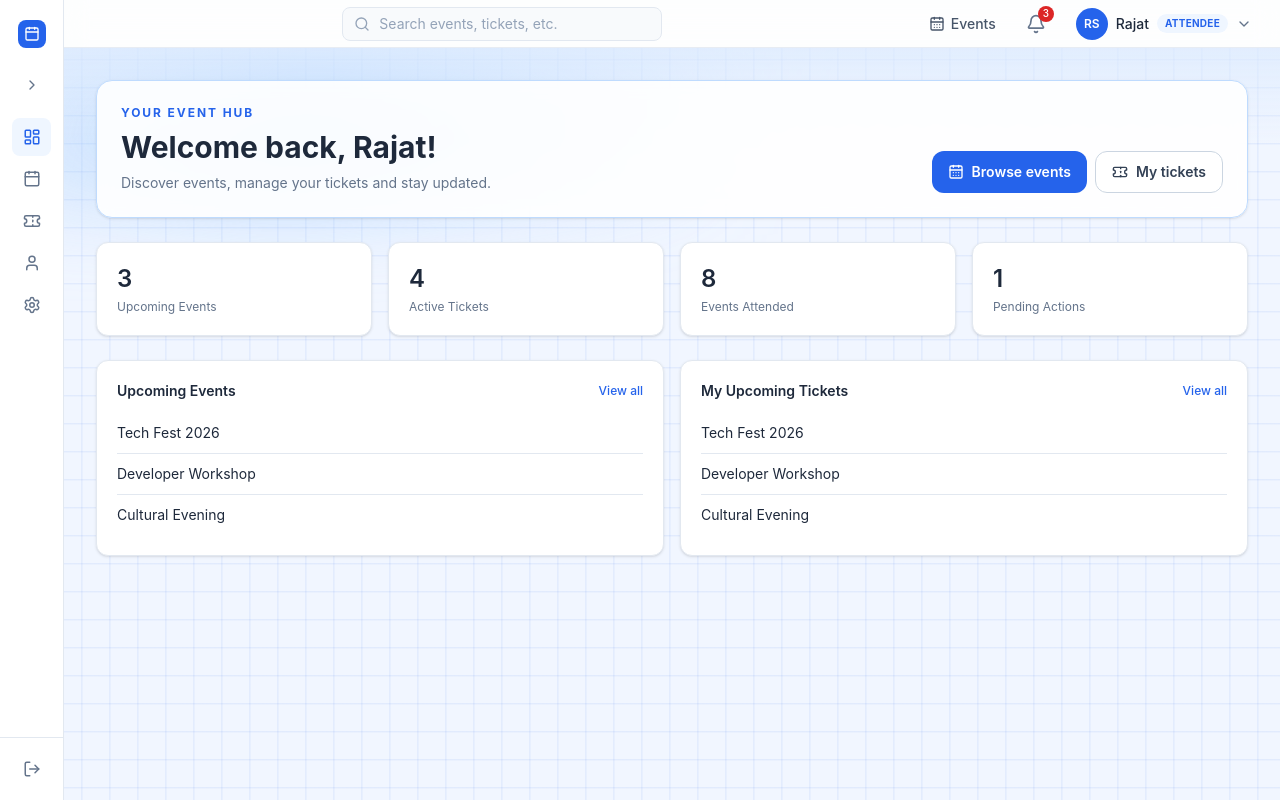
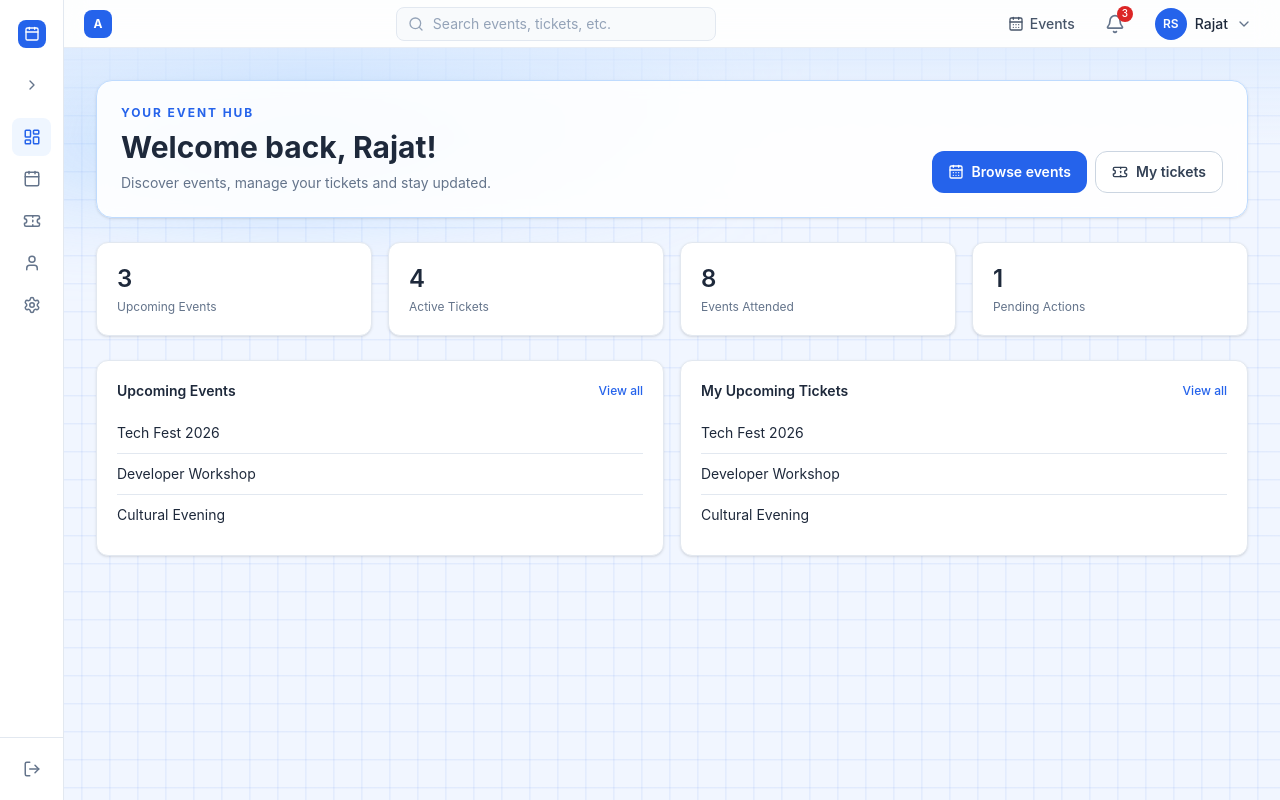
Before and after one commit to Anushka-Verma-CODES/EventPulse, a React (Vite) app in the folder frontend/: page /attendee/dashboard in a window 1280 px wide. Built offline with nearby package versions, Linux system fonts and the light colour scheme.

Commit message:
feat: add role indicators to Attendee, Organizer, and Volunteer navbars

```diff
--- a/frontend/src/components/layout/AttendeeNavbar.tsx
+++ b/frontend/src/components/layout/AttendeeNavbar.tsx
@@ -12,6 +12,13 @@ export default function AttendeeNavbar({ onOpenMobileSidebar }: AttendeeNavbarPr
   return (
     <header className="sticky top-0 z-20 flex h-12 items-center justify-between border-b border-[#E2E8F0]/80 bg-white/75 px-3 backdrop-blur-md sm:px-5">
       <div className="flex items-center gap-3">
+        <span
+          title="Attendee"
+          aria-label="Attendee role"
+          className="flex h-7 w-7 items-center justify-center rounded-lg bg-[#2563EB] text-xs font-bold text-white"
+        >
+          A
+        </span>
         <button
           type="button"
           onClick={onOpenMobileSidebar}
--- a/frontend/src/components/layout/OrganizerNavbar.tsx
+++ b/frontend/src/components/layout/OrganizerNavbar.tsx
@@ -12,6 +12,13 @@ export default function OrganizerNavbar({ onOpenMobileSidebar }: OrganizerNavbar
   return (
     <header className="sticky top-0 z-20 flex h-12 items-center justify-between border-b border-[#E2E8F0]/80 bg-white/75 px-3 backdrop-blur-md sm:px-5">
       <div className="flex items-center gap-3">
+        <span
+          title="Organizer"
+          aria-label="Organizer role"
+          className="flex h-7 w-7 items-center justify-center rounded-lg bg-[#0F766E] text-xs font-bold text-white"
+        >
+          O
+        </span>
         <button
           type="button"
           onClick={onOpenMobileSidebar}
--- a/frontend/src/components/layout/UserMenu.tsx
+++ b/frontend/src/components/layout/UserMenu.tsx
@@ -9,12 +9,6 @@ const roleOptions: Array<{ id: UserRole; label: string; route: string }> = [
   { id: "organizer", label: "Organizer", route: "/organizer/dashboard" },
   { id: "volunteer", label: "Volunteer", route: "/volunteer/dashboard" },
 ];
-
-const roleLabels: Record<UserRole, string> = {
-  attendee: "Attendee",
-  organizer: "Organizer",
-  volunteer: "Volunteer",
-};
 
 interface UserMenuProps {
   name: string;
@@ -58,9 +52,6 @@ export default function UserMenu({ name, email, initials, profileRoute, settings
         <span className="hidden font-medium text-[#1E293B] sm:inline">
           {name.split(" ")[0]}
         </span>
-        <span className="hidden rounded-full bg-[#EFF6FF] px-2 py-0.5 text-[10px] font-bold uppercase tracking-wide text-[#2563EB] md:inline">
-          {roleLabels[currentRole]}
-        </span>
         <ChevronDown className="h-4 w-4 text-[#64748B]" />
       </button>
 
@@ -68,10 +59,7 @@ export default function UserMenu({ name, email, initials, profileRoute, settings
         <div className="absolute right-0 top-full z-20 mt-2 w-56 rounded-lg border border-[#E2E8F0] bg-white py-1.5 shadow-lg">
           <div className="border-b border-[#E2E8F0] px-4 py-2.5">
             <div className="text-sm font-semibold text-[#1E293B]">{name}</div>
-            <div className="mt-0.5 flex items-center justify-between gap-3 text-xs text-[#64748B]">
-              <span>{email}</span>
-              <span className="font-semibold text-[#2563EB]">{roleLabels[currentRole]}</span>
-            </div>
+            <div className="text-xs text-[#64748B]">{email}</div>
           </div>
 
           <button
--- a/frontend/src/components/layout/VolunteerNavbar.tsx
+++ b/frontend/src/components/layout/VolunteerNavbar.tsx
@@ -1,5 +1,5 @@
 import { Link } from "react-router-dom";
-import { Menu, Search, Bell, CalendarDays } from "lucide-react";
+import { Menu, Search, Bell } from "lucide-react";
 import UserMenu from "./UserMenu";
 import { mockVolunteer, notifications } from "../../lib/volunteerMockData";
 
@@ -14,6 +14,13 @@ export default function VolunteerNavbar({ onOpenMobileSidebar }: VolunteerNavbar
   return (
     <header className="sticky top-0 z-20 flex h-12 items-center justify-between border-b border-[#E2E8F0]/80 bg-white/75 px-3 backdrop-blur-md sm:px-5">
       <div className="flex items-center gap-3">
+        <span
+          title="Volunteer"
+          aria-label="Volunteer role"
+          className="flex h-7 w-7 items-center justify-center rounded-lg bg-[#7C3AED] text-xs font-bold text-white"
+        >
+          V
+        </span>
         <button
           type="button"
           onClick={onOpenMobileSidebar}
```
